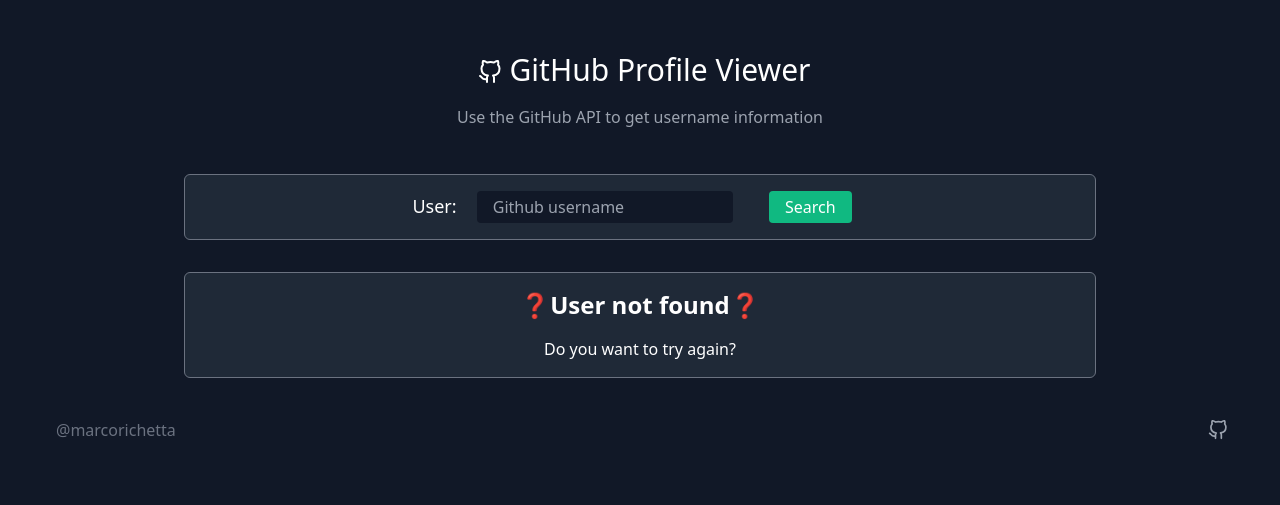
After one commit to marcorichetta/fastapi-vercel, a FastAPI app: template templates/404.html in a window 1280 px wide. The commit adds this page. Shown: the top 505 px of the page. Run offline with FastAPI, Linux system fonts and the light colour scheme; the template is opened without the code that fills it, so the values that code supplies are empty.

Commit message:
extract not found template

```diff
--- /dev/null
+++ b/templates/404.html
@@ -0,0 +1,15 @@
+{% extends 'index.html' %}
+
+{% block not_found %}
+<!-- Not Found -->
+<section
+    class="border border-gray-500 bg-gray-800 rounded-md p-4 mt-6 mb-2 mx-auto w-3/4 flex justify-evenly items-center flex-col lg:flex-row"
+>
+    <div class="my-auto">
+        <p class="text-2xl font-black text-center">❓User not found❓</p>
+        <p class="text-md pt-4 text-center">Do you want to try again?</p>
+    </div>
+</section>
+<!--Fin Not Found -->
+
+{% endblock not_found %}
--- a/templates/index.html
+++ b/templates/index.html
@@ -11,6 +11,7 @@
 
         <title>GitHub Profile Viewer</title>
     </head>
+
     <body
         class="container mx-auto p-8 bg-gray-900 text-white font-sans flex flex-col"
     >
@@ -21,7 +22,7 @@
             class="border border-gray-500 bg-gray-800 rounded-md p-4 mt-6 mb-2 mx-auto w-3/4 flex justify-evenly items-center flex-col lg:flex-row"
         >
             <form method="GET" action="/" class="my-auto">
-                <label class="text-lg p-4">User: </label>
+                <label class="text-lg p-4">User:</label>
                 <input
                     type="text"
                     name="username"
@@ -49,51 +50,47 @@
             >
                 <figure>
                     <img
-                        src="{{ user. avatar_url }}"
+                        src="{{ user.avatar_url }}"
                         alt="Usuario"
                         class="rounded-full h-40 w-40 flex items-center justify-center"
                     />
                 </figure>
                 <div class="p-2 mt-2 w-full lg:w-3/5 lg:p-1">
                     <p class="text-lg">
-                        Username:
+                        <b>Username:</b>
                         <label class="p-4 text-justify">{{ user.name }}</label>
                     </p>
 
                     <p class="text-lg">
-                        Biografia:
+                        <b>Bio:</b>
                         <label class="p-4 text-justify">{{ user.bio }}</label>
                     </p>
                     <p class="text-lg">
-                        Website:
-                        <a href="{{ user.url }}" class="p-4 text-green-400"
+                        <b>Website:</b>
+                        <a
+                            href="{{ user.blog }}"
+                            class="p-4 text-green-400"
+                            target="_blank"
                             >{{ user.blog }}</a
                         >
                     </p>
                     <p class="text-lg">
-                        Repositories:<label class="p-4">
-                            {{ user.public_repos }}
-                        </label>
+                        <b>Followers:</b>
+                        <label class="p-4"> {{ user.followers }} </label>
+                    </p>
+                    <p class="text-lg">
+                        <b>Repositories:</b>
+                        <label class="p-4"> {{ user.public_repos }} </label>
                     </p>
                 </div>
             </section>
         </main>
         <!--Fin Main -->
-
-        {% elif user == False %}
+        {% endif %}
 
         <!-- Not Found -->
-        <section
-            class="border border-gray-500 bg-gray-800 rounded-md p-4 mt-6 mb-2 mx-auto w-3/4 flex justify-evenly items-center flex-col lg:flex-row"
-        >
-            <div class="my-auto">
-                <p class="text-2xl font-black text-center">❌ 404 not found</p>
-                <p class="text-md pt-4">Do you want to search again? ⬆️</p>
-            </div>
-        </section>
+        {% block not_found %} {% endblock not_found %}
         <!--Fin Not Found -->
-
-        {% endif %}
 
         <!--Footer -->
         {% include 'footer.html' %}
```
